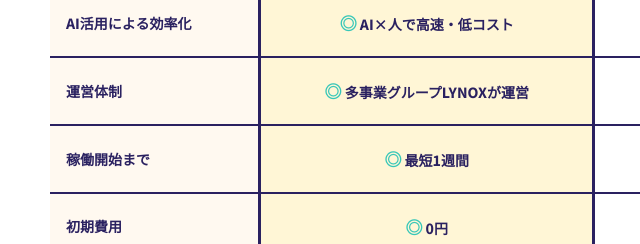
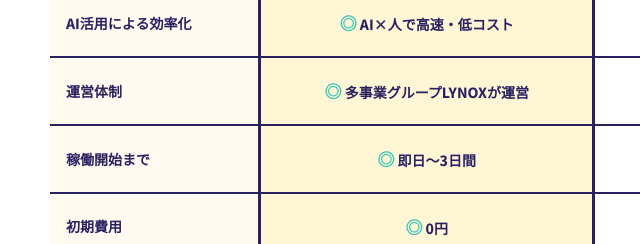
Before and after one commit to lynox-llc/tasca-lp, a plain HTML site: page index.html in a window 1280 px wide. Shown: the part 4160-4404 px from the top of the page, 54-694 px from the left. Drawn offline with Linux system fonts and the light colour scheme.

Commit message:
Update availability timeframe in index.html

```diff
--- a/index.html
+++ b/index.html
@@ -710,7 +710,7 @@ body {
                     </tr>
                     <tr>
                         <td class="feat">稼働開始まで</td>
-                        <td class="tasca"><span class="cmp-o">◎</span> 最短1週間</td>
+                        <td class="tasca"><span class="cmp-o">◎</span> 即日〜3日間</td>
                         <td><span class="cmp-tri">△</span> 数週間〜</td>
                         <td><span class="cmp-x">×</span> 数週間〜数ヶ月</td>
                     </tr>
```
